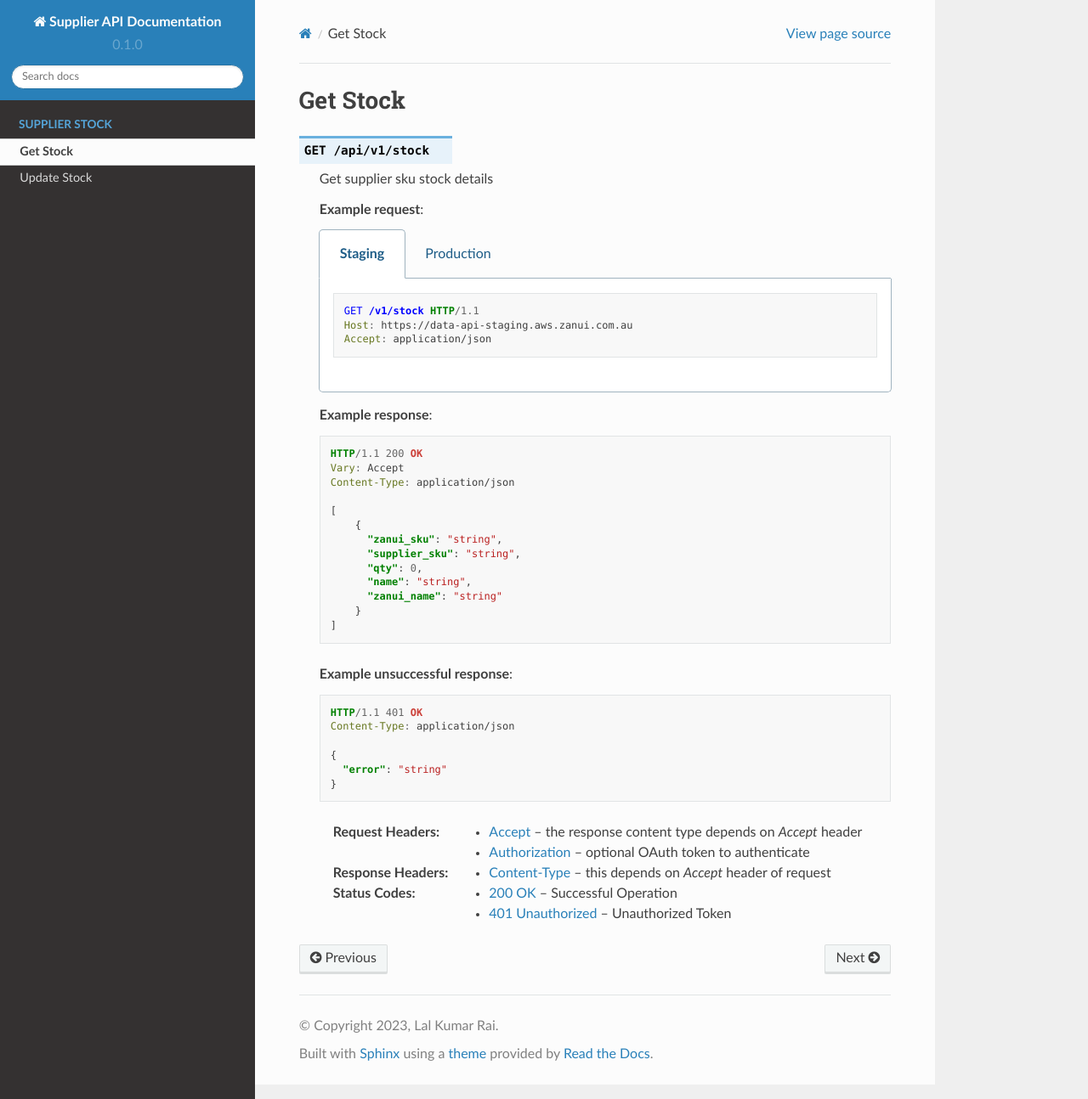
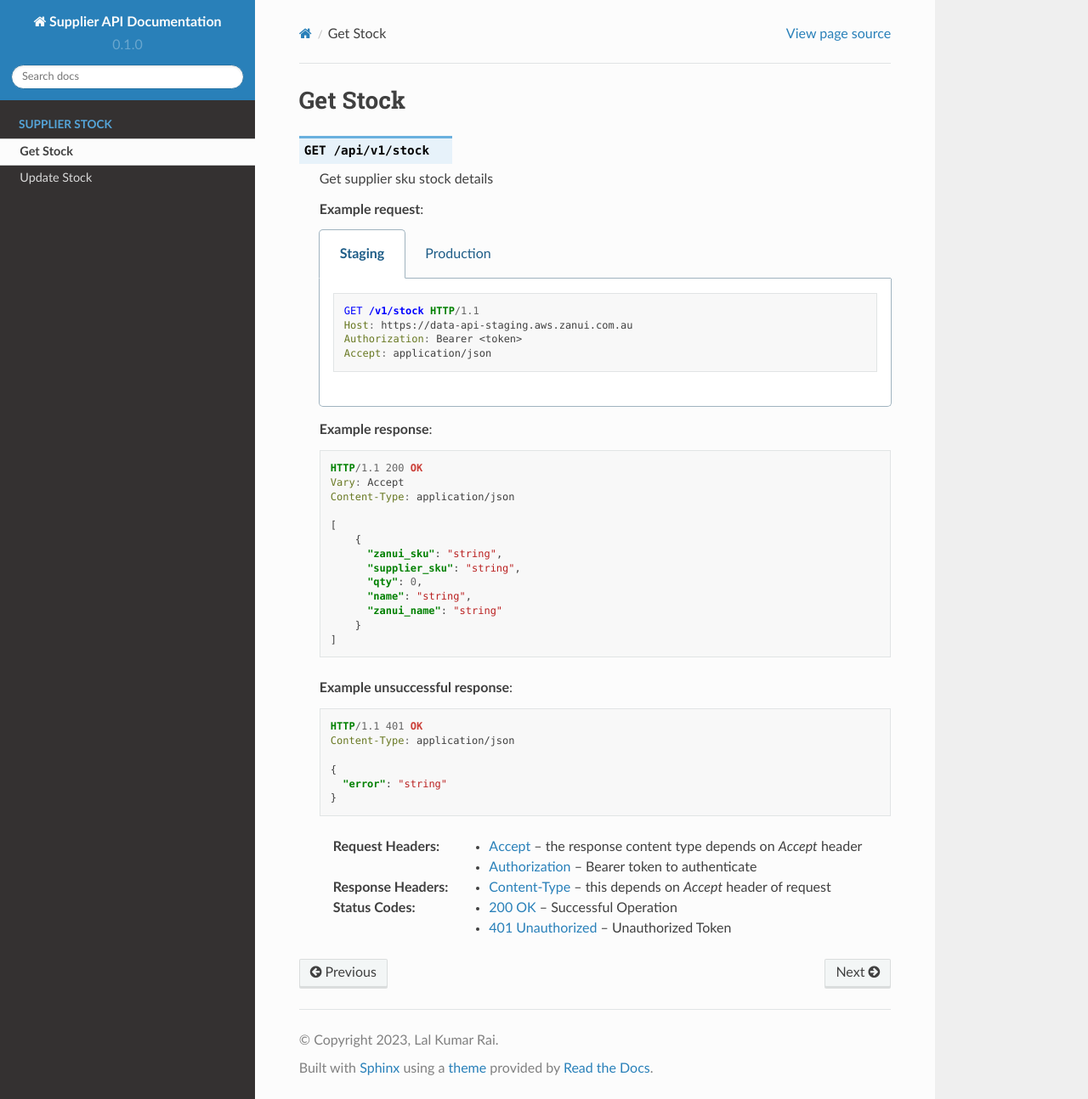
Before and after one commit to lalustine7/Supplier-API-Documentation, a Sphinx documentation site: the page built from docs/source/getstock.rst, in a window 1280 px wide and 1294 px high. Shown: the whole window at 85% size. Built offline with Sphinx 7.4.7 and the Read the Docs theme 2.0.0, drawn with Linux system fonts in a browser that asks for light colours.

Commit message:
Added Authorization

```diff
--- a/docs/source/getstock.rst
+++ b/docs/source/getstock.rst
@@ -15,6 +15,7 @@ Get Stock
 
                   GET /v1/stock HTTP/1.1
                   Host: https://data-api-staging.aws.zanui.com.au
+                  Authorization: Bearer <token>
                   Accept: application/json
 
           .. tab:: Production
@@ -23,6 +24,7 @@ Get Stock
 
                   GET /v1/stock HTTP/1.1
                   Host: https://data-api.aws.zanui.com.au
+                  Authorization: Bearer <token>
                   Accept: application/json
 
       **Example response**:
@@ -57,7 +59,7 @@ Get Stock
 
       :reqheader Accept: the response content type depends on
                           :mailheader:`Accept` header
-      :reqheader Authorization: optional OAuth token to authenticate
+      :reqheader Authorization: Bearer token to authenticate
       :resheader Content-Type: this depends on :mailheader:`Accept`
         header of request
       :statuscode 200: Successful Operation
--- a/docs/source/updatestock.rst
+++ b/docs/source/updatestock.rst
@@ -15,6 +15,7 @@ Update Stock
 
                   POST /v1/stock HTTP/1.1
                   Host: https://data-api-staging.aws.zanui.com.au
+                  Authorization: Bearer <token>
                   Accept: application/json
                   Content-Type: application/json
 
@@ -31,6 +32,7 @@ Update Stock
 
                   POST /v1/stock HTTP/1.1
                   Host: https://data-api.aws.zanui.com.au
+                  Authorization: Bearer <token>
                   Accept: application/json
                   Content-Type: application/json
 
@@ -81,7 +83,7 @@ Update Stock
 
       :reqheader Accept: the response content type depends on
                           :mailheader:`Accept` header
-      :reqheader Authorization: optional OAuth token to authenticate
+      :reqheader Authorization: Bearer token to authenticate
       :resheader Content-Type: this depends on :mailheader:`Accept`
         header of request
       :statuscode 200: Successful Operation
```
